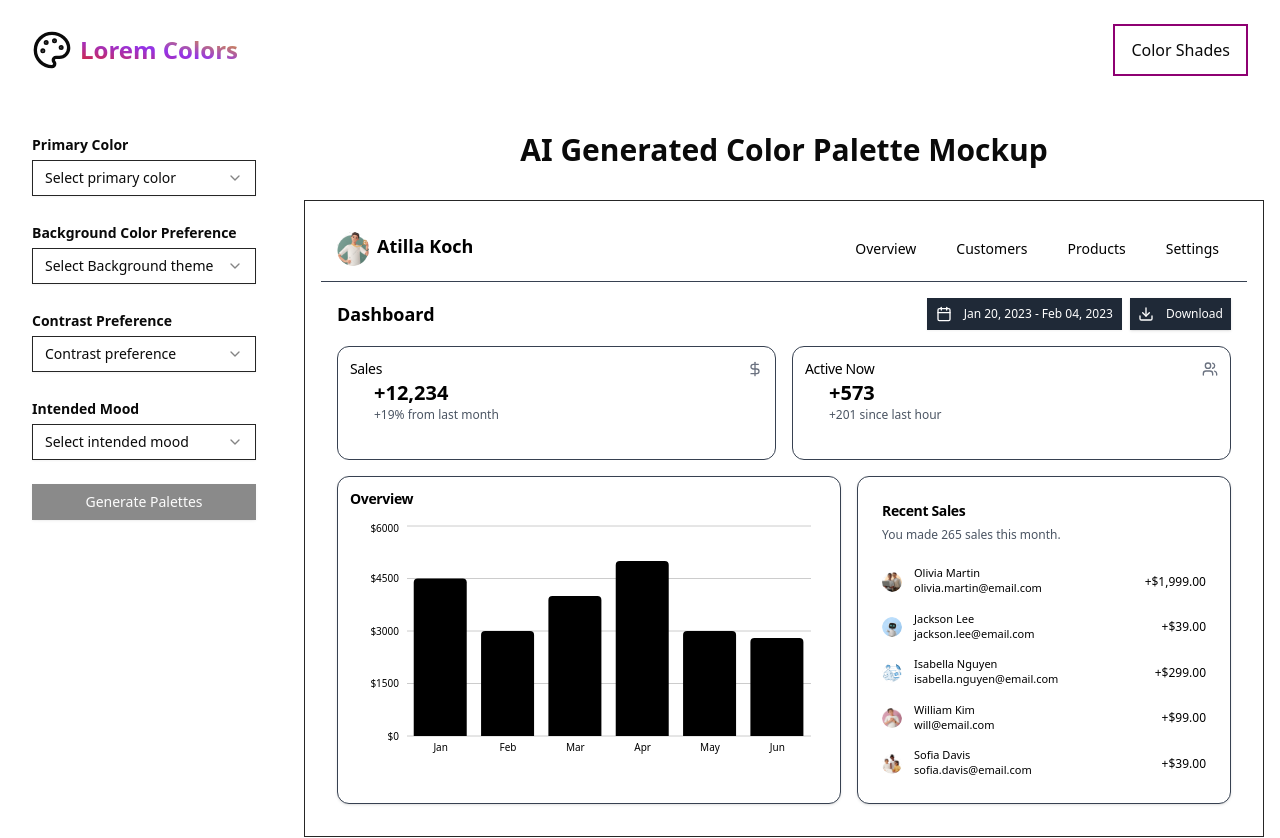
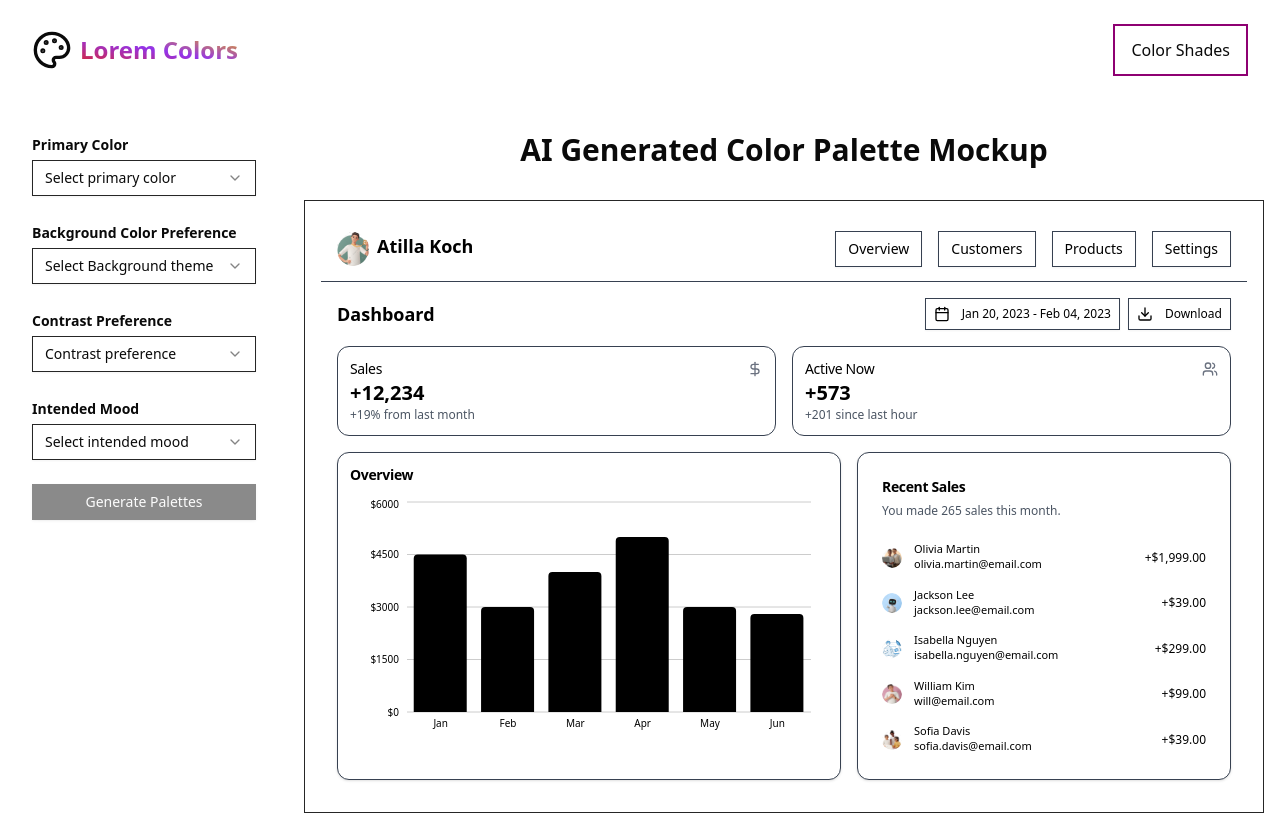
Before and after one commit to peterkessibu/lorem-colors, a Next.js app: page /genAI-Color-Palette in a window 1280 px wide. Shown: the top 838 px of the page. Built offline with nearby package versions, Linux system fonts and the light colour scheme.

Commit message:
Enhance ColorPaletteGenerator and MockupWindow components; integrate Framer Motion for animation effects, refactor button elements for improved styling and consistency

```diff
--- a/components/ColorPaletteGenerator.js
+++ b/components/ColorPaletteGenerator.js
@@ -1,6 +1,7 @@
 // components/ColorPaletteGenerator.js
 
 import { useState, useEffect } from "react";
+import { motion } from "framer-motion";
 import QuestionnaireForm from "./QuestionnaireForm";
 import PaletteCard from "./PaletteCard";
 import MockupWindow from "./MockupWindow";
@@ -90,28 +91,58 @@ const ColorPaletteGenerator = () => {
 
   const currentPalette = palettes[currentPaletteIndex];
 
+  // Framer Motion Variants
+  const containerVariants = {
+    hidden: { opacity: 0 },
+    visible: {
+      opacity: 1,
+      transition: {
+        staggerChildren: 0.05,
+      },
+    },
+  };
+
+  const letterVariants = {
+    hidden: { opacity: 0, y: 20 },
+    visible: { opacity: 1, y: 0 },
+  };
+
+  const letters = "Generating...".split("");
+
   return (
     <div className="container mx-auto px-4 py-8">
       <div className="flex flex-col lg:flex-row gap-8">
         <aside className="w-full lg:w-64 lg:sticky lg:top-8">
-          <QuestionnaireForm
-            onSubmit={handleFormSubmit}
-            disabled={isSubmitting}
-          />
+          <QuestionnaireForm onSubmit={handleFormSubmit} disabled={isSubmitting} />
         </aside>
         <div className="flex-1">
           <h1 className="text-3xl font-bold text-center mb-8">
             AI Generated Color Palette Mockup
           </h1>
-          {error && (
-            <div className="text-red-500 text-center mb-4">{error}</div>
-          )}
+          {error && <div className="text-red-500 text-center mb-4">{error}</div>}
           <div className="relative">
             {isGenerating && (
-              <div className="video-container absolute inset-0 flex justify-center items-center bg-white bg-opacity-80 z-10">
-                <video autoPlay loop muted>
-                  <source src="/gen_svg.mp4" type="video/mp4" />
-                </video>
+              <div className="absolute inset-0 flex justify-center items-center bg-white bg-opacity-80 z-10">
+                <motion.svg width="300" height="100">
+                  <motion.text
+                    x="50%"
+                    y="50%"
+                    textAnchor="middle"
+                    fill="#000000"
+                    fontSize="24"
+                    fontWeight="bold"
+                    dy=".3em"
+                    variants={containerVariants}
+                    initial="hidden"
+                    animate="visible"
+                  >
+                    {letters.map((letter, index) => (
+                      <motion.tspan key={index} variants={letterVariants}>
+                        {letter === " " ? "\u00A0" : letter}
+                      </motion.tspan>
+                    ))}
+                  </motion.text>
+                </motion.svg>
               </div>
             )}
             <div className={`mockup-container ${isGenerating ? "blur" : ""}`}>
--- a/components/MockupWindow.js
+++ b/components/MockupWindow.js
@@ -85,12 +85,19 @@ export default function Dashboard({ colors }) {
           >
             {["Overview", "Customers", "Products", "Settings"].map(
               (item, index) => (
-                <p
+                <Button
                   key={index}
-                  className="py-1 px-3 hover:bg-gray-800 hover:text-white rounded-lg text-sm"
+                  variant="outline"
+                  className="py-1 px-3"
+                  style={{
+                    backgroundColor: accent,
+                    borderColor: borderColor,
+                    color: textColor,
+                    hoverColor: background,
+                  }}
                 >
                   {item}
-                </p>
+                </Button>
               ),
             )}
           </div>
@@ -108,9 +115,9 @@ export default function Dashboard({ colors }) {
               size="sm"
               className="flex items-center px-2 py-1"
               style={{
-                backgroundColor: "#1F2937",
-                borderColor: "#1F2937",
-                color: "#FFFFFF",
+                backgroundColor: accent,
+                borderColor: borderColor,
+                color: textColor,
               }}
             >
               <CalendarIcon className="mr-1 h-4 w-4" />
@@ -119,11 +126,13 @@ export default function Dashboard({ colors }) {
               </span>
             </Button>
             <Button
+              variant="outline"
               size="sm"
               className="flex items-center px-2 py-1"
               style={{
-                backgroundColor: "#1F2937",
-                color: "#FFFFFF",
+                backgroundColor: accent,
+                borderColor: borderColor,
+                color: textColor,
               }}
             >
               <Download className="mr-1 h-4 w-4" />
@@ -149,12 +158,12 @@ export default function Dashboard({ colors }) {
                 <CardTitle className="text-sm font-medium">Sales</CardTitle>
                 <DollarSign className="h-4 w-4 text-gray-500" />
               </div>
-              <CardContent>
+              <div>
                 <div className="text-xl font-bold">+12,234</div>
                 <p className="text-xs" style={{ color: emailColor }}>
                   +19% from last month
                 </p>
-              </CardContent>
+              </div>
             </div>
 
             {/* Active Now Card */}
@@ -172,12 +181,12 @@ export default function Dashboard({ colors }) {
                 </CardTitle>
                 <Users className="h-4 w-4 text-gray-500" />
               </div>
-              <CardContent>
+              <div>
                 <div className="text-xl font-bold">+573</div>
                 <p className="text-xs" style={{ color: emailColor }}>
                   +201 since last hour
                 </p>
-              </CardContent>
+              </div>
             </div>
           </div>
 
```
Lines whose indentation alone changed are shown as unchanged.
